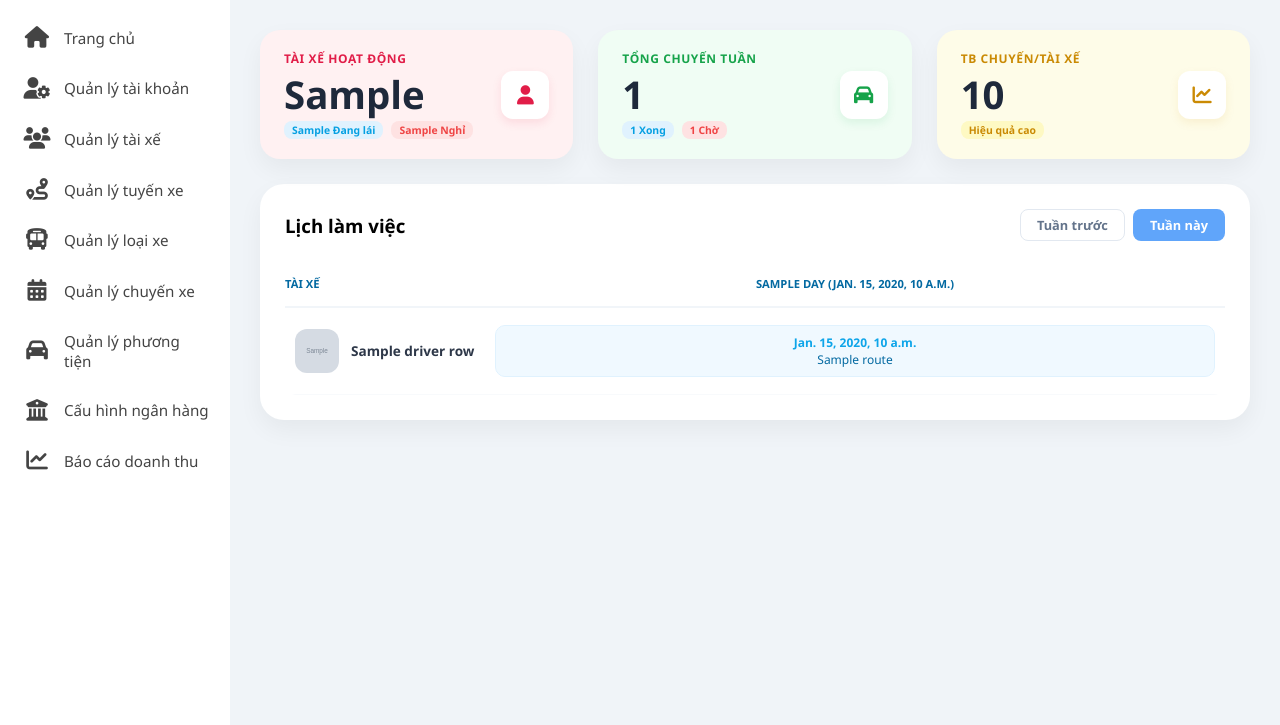
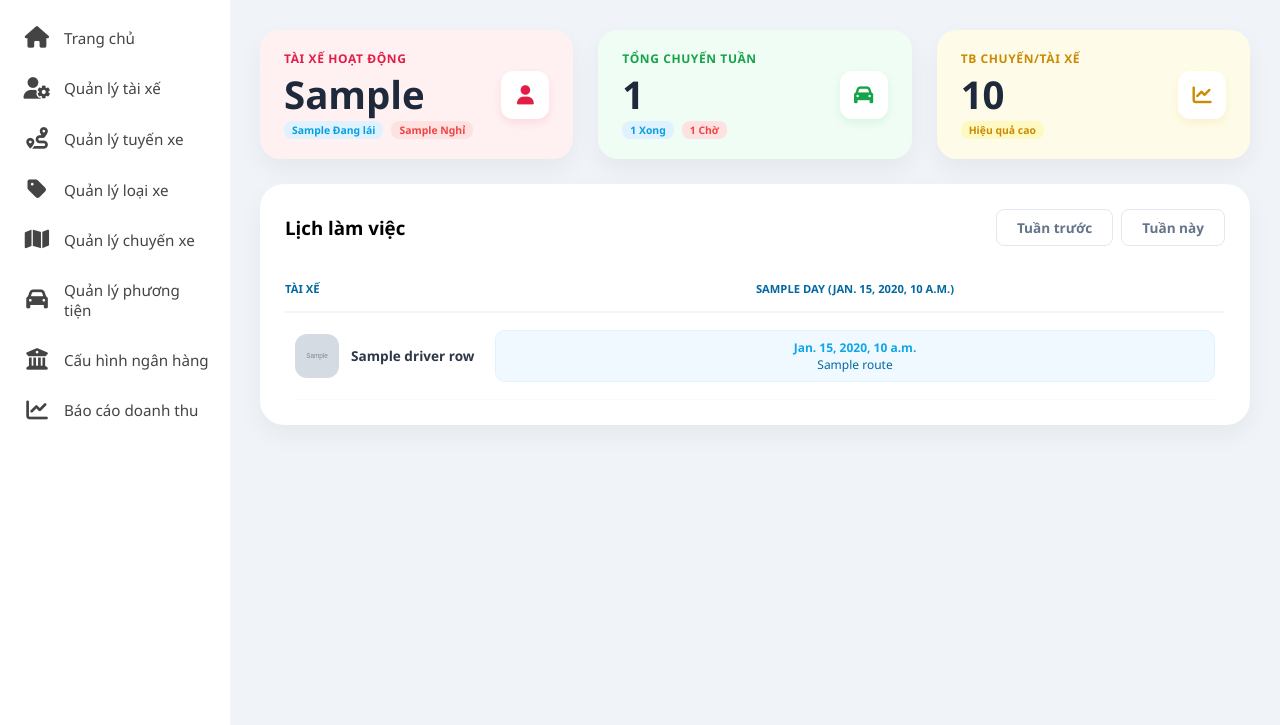
Before and after one commit to NhanLe134/49K14.2_Nhom7_LapTrinhWeb, a Django app: template nhaxe/templates/home/nhaxe.html in a window 1280 px wide. Shown: the part 75-800 px from the top of the page. Run offline with Django 4.2, Linux system fonts and the light colour scheme; tables that the repository leaves empty hold one stand-in row (values such as "Sample post"); the template is opened without the code that fills it: values that come from a table or form of the project are taken from there, most other values are stand-ins (such as "Sample title", 1, 10 or a date in 2020); grey boxes marked "Sample" are stand-in pictures.

Commit message:
Sửa lỗi và giao diện

```diff
--- a/nhaxe/static/css/nhaxe_home.css
+++ b/nhaxe/static/css/nhaxe_home.css
@@ -220,7 +220,16 @@
 .stat-sublabel.perf { color: #ca8a04; background: #fef9c3; }
 
 .week-controls { display: flex; gap: 8px; }
-.btn-week { padding: 6px 16px; border-radius: 8px; font-size: 0.8rem; font-weight: 700; cursor: pointer; border: 1px solid transparent; }
+.btn-week {
+    padding: 8px 20px;
+    border-radius: 8px;
+    font-size: 0.85rem;
+    font-weight: 700;
+    cursor: pointer;
+    border: 1px solid transparent;
+    transition: all 0.2s;
+    font-family: inherit;
+}
 .btn-week.prev { background: white; color: #64748b; border-color: #e2e8f0; }
-.btn-week.current { background: #60a5fa; color: white; }
-.btn-week:hover { opacity: 0.9; transform: translateY(-1px); }
+.btn-week.current { background: #60a5fa; color: white; border-color: #60a5fa; }
+.btn-week:hover { transform: translateY(-1px); box-shadow: 0 4px 12px rgba(0,0,0,0.05); opacity: 0.9; }
--- a/nhaxe/templates/home/nhaxe.html
+++ b/nhaxe/templates/home/nhaxe.html
@@ -60,7 +60,7 @@
                 <i class="fa-solid fa-sort-down" style="margin-bottom: 6px; color: white;"></i>
 
                 <div class="dropdown-menu" id="userMenu">
-                    {% if request.session.role == 'taixe' or request.session.role == 'tx' or request.session.role == 'driver' %}
+                    {% if request.session.role == 'taixe' or request.session.role == 'tài xế' or request.session.role == 'tx' or request.session.role == 'driver' %}
                     <a href="{% url 'thongtin_taixe' %}" class="dropdown-item">
                         <i class="fa-solid fa-gear"></i> Hồ sơ cá nhân
                     </a>
@@ -81,7 +81,7 @@
     <div class="main-wrapper">
         <!-- Sidebar -->
         <aside class="sidebar">
-            {% if request.session.role == 'taixe' or request.session.role == 'tx' or request.session.role == 'driver' %}
+            {% if request.session.role == 'taixe' or request.session.role == 'tài xế' or request.session.role == 'tx' or request.session.role == 'driver' %}
             <!-- Driver Menu -->
             <a href="{% url 'taixe' %}" class="sidebar-item {% block active_trangchu_taixe %}{% if request.resolver_match.url_name == 'taixe' %}active{% endif %}{% endblock %}">
                 <i class="fa-solid fa-house"></i> Trang chủ
@@ -94,20 +94,18 @@
             <a href="{% url 'nhaxe' %}" class="sidebar-item {% block active_trangchu %}{% if request.resolver_match.url_name == 'nhaxe' %}active{% endif %}{% endblock %}">
                 <i class="fa-solid fa-house"></i> Trang chủ
             </a>
-            <a href="{% url 'thong_tin_nha_xe' %}" class="sidebar-item {% block active_account %}{% if request.resolver_match.url_name == 'thong_tin_nha_xe' %}active{% endif %}{% endblock %}">
-                <i class="fa-solid fa-user-gear"></i> Quản lý tài khoản
-            </a>
+
             <a href="{% url 'quanlytaixe' %}" class="sidebar-item {% block active_taixe %}{% if request.resolver_match.url_name == 'quanlytaixe' %}active{% endif %}{% endblock %}">
-                <i class="fa-solid fa-users"></i> Quản lý tài xế
+                <i class="fa-solid fa-user-gear"></i> Quản lý tài xế
             </a>
             <a href="{% url 'quanlytuyenxe' %}" class="sidebar-item {% block active_tuyenxe %}{% if request.resolver_match.url_name == 'quanlytuyenxe' %}active{% endif %}{% endblock %}">
                 <i class="fa-solid fa-route"></i> Quản lý tuyến xe
             </a>
             <a href="{% url 'quanly_loaixe' %}" class="sidebar-item {% block active_loaixe %}{% if request.resolver_match.url_name == 'quanly_loaixe' %}active{% endif %}{% endblock %}">
-                <i class="fa-solid fa-bus"></i> Quản lý loại xe
+                <i class="fa-solid fa-tag"></i> Quản lý loại xe
             </a>
             <a href="{% url 'quanlychuyenxe' %}" class="sidebar-item {% block active_chuyenxe %}{% if request.resolver_match.url_name == 'quanlychuyenxe' %}active{% endif %}{% endblock %}">
-                <i class="fa-solid fa-calendar-days"></i> Quản lý chuyến xe
+                <i class="fa-solid fa-map"></i> Quản lý chuyến xe
             </a>
             <a href="{% url 'quan_ly_xe' %}" class="sidebar-item {% block active_xe %}{% if request.resolver_match.url_name == 'quan_ly_xe' %}active{% endif %}{% endblock %}">
                 <i class="fa-solid fa-car"></i> Quản lý phương tiện
@@ -171,8 +169,14 @@
                 <div class="schedule-header-row">
                     <h3 style="margin: 0;">Lịch làm việc</h3>
                     <div class="week-controls">
-                        <a href="?week_offset={{ week_offset|add:'-1' }}" class="btn-week prev" style="text-decoration: none;">Tuần trước</a>
-                        <a href="?week_offset=0" class="btn-week current" style="text-decoration: none;">Tuần này</a>
+                        <button onclick="location.href='?week_offset={{ week_offset|add:-1 }}'"
+                                class="btn-week {% if week_offset < 0 %}current{% else %}prev{% endif %}">
+                            Tuần trước
+                        </button>
+                        <button onclick="location.href='?week_offset=0'"
+                                class="btn-week {% if week_offset == 0 %}current{% else %}prev{% endif %}">
+                            Tuần này
+                        </button>
                     </div>
                 </div>
 
```
Also changed, not shown: nhaxe/auth_views.py (+7 -2 lines), nhaxe/booking_views.py (+12 -1 lines), nhaxe/nhaxe_views.py (+7 -2 lines), nhaxe/taixe_views.py (+6 -3 lines), nhaxe/templates/home/index.html (+11 -0 lines), nhaxe/templates/home/quan_ly_xe.html (+2 -8 lines).
